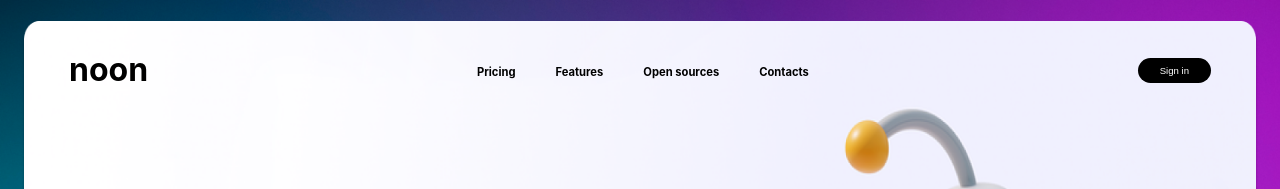
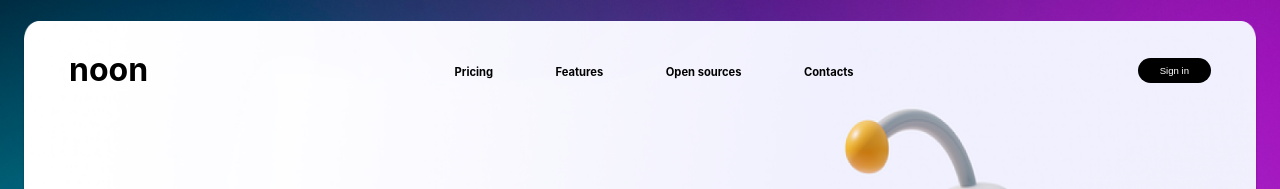
Before and after one commit to Julio-Campos-Swork/prueba-b-life, a React (Vite) app: page / in a window 1280 px wide. Shown: the top 189 px of the page. Built offline with nearby package versions, Linux system fonts and the light colour scheme.

Commit message:
Sepracion header

```diff
--- a/src/index.css
+++ b/src/index.css
@@ -30,10 +30,7 @@ body {
   background-size: 100% 100%;
   background-repeat: no-repeat;
   margin: 1rem;
-  height: calc(10em + 100vh);;
-  /* position: relative; */
-  /* height: 100vh;
-  width: 100vh;  */
+  height: calc(10em + 100vh);
 }
 .logo{
   font-size: calc(1em + 2vh);
@@ -64,6 +61,7 @@ cursor: pointer;
 .header .nav-links li {
   display: inline-block;
   padding: 0 20px;
+  margin-left: 1.4em;
 }
 
 .header .nav-links li:hover {
```
